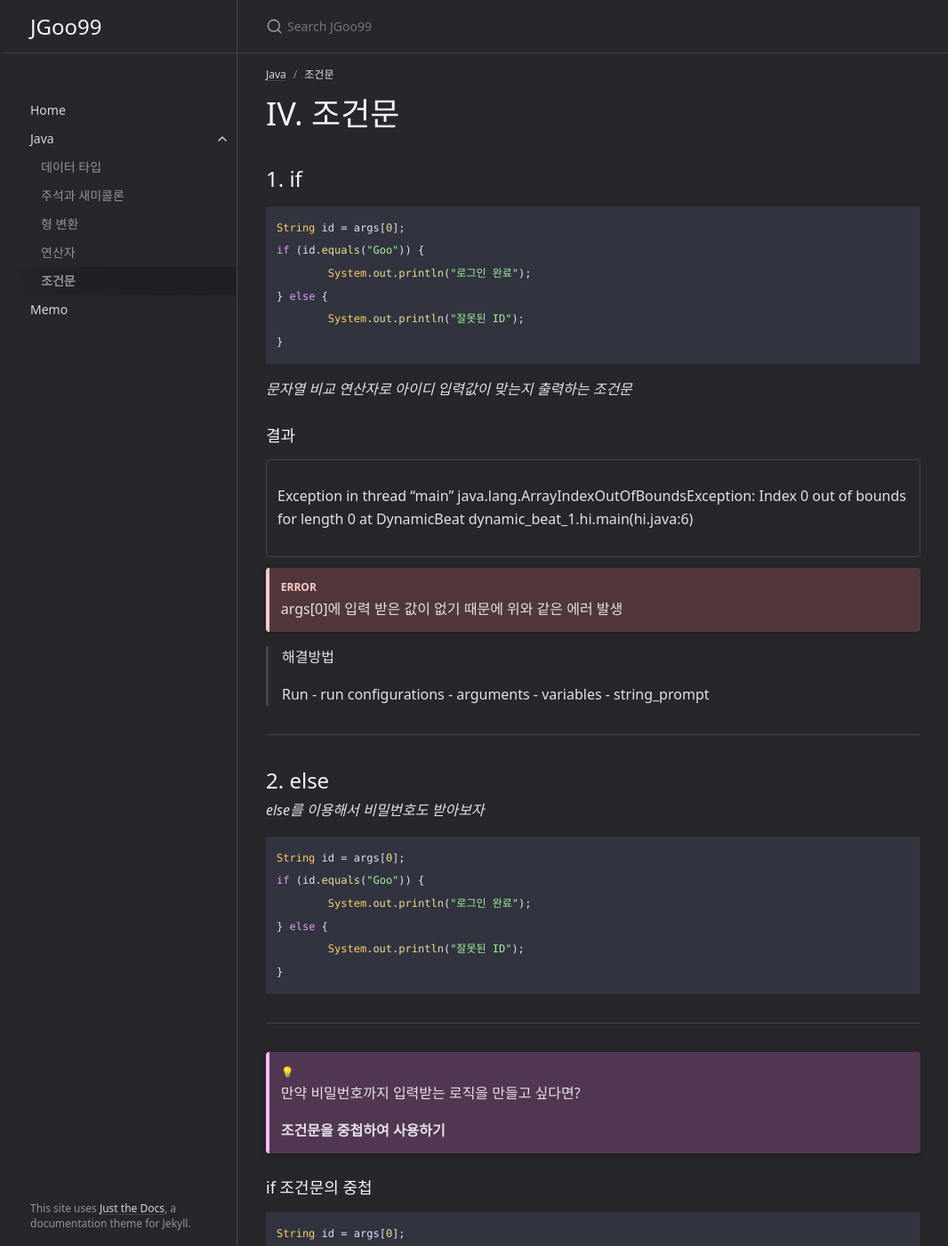
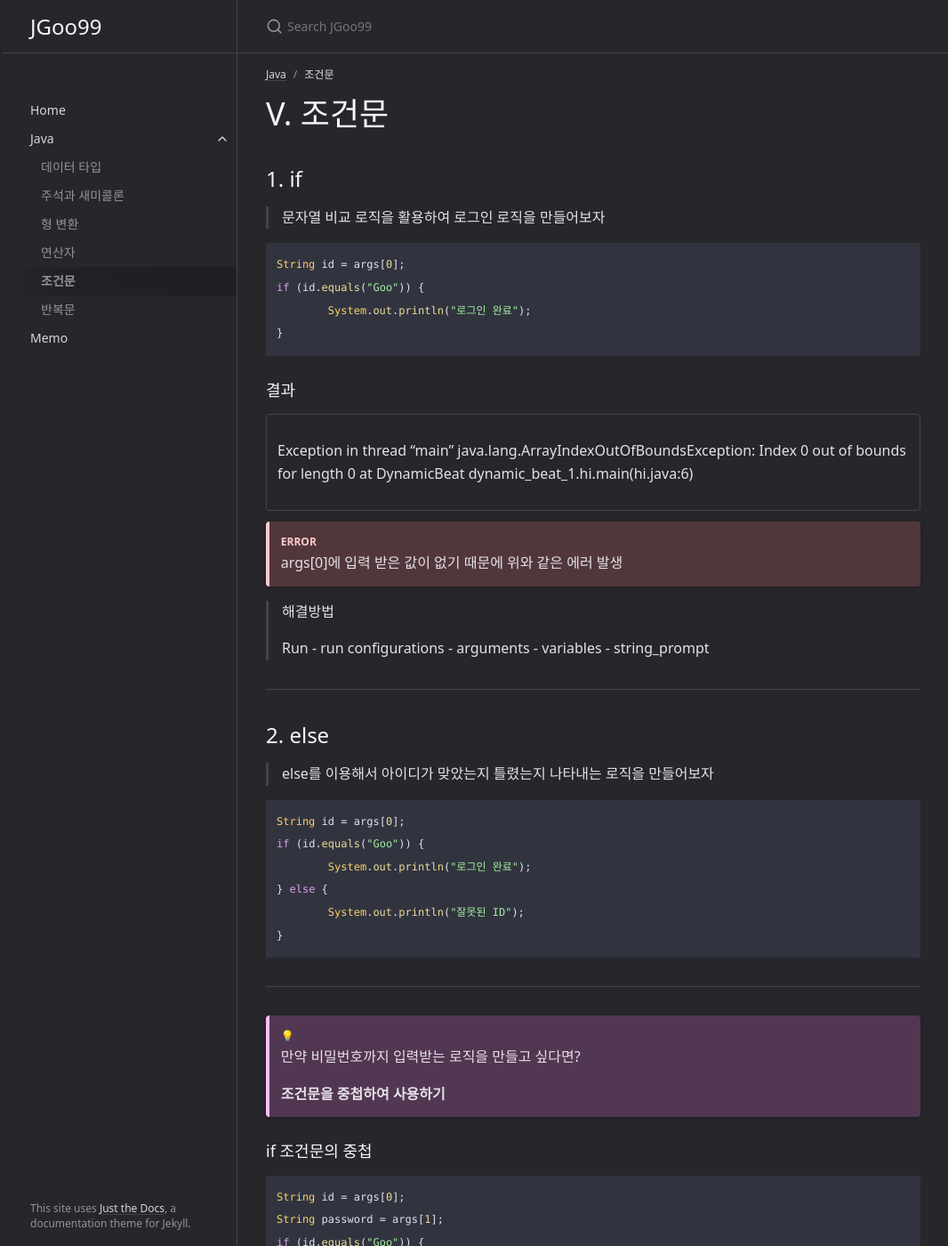
Before and after one commit to JGoo99/JGoo99.github.io, a Jekyll site: the page built from docs/java.md/conditon.md, in a window 1280 px wide and 1400 px high. Shown: the whole window at 89% size, without its empty margins (105-1171 px from the left). Built offline with Jekyll 4.4.1, drawn with Linux system fonts in a browser that asks for light colours.

````diff
--- a/docs/java.md/conditon.md
+++ b/docs/java.md/conditon.md
@@ -5,19 +5,18 @@ parent: Java
 nav_order: 5
 ---
 
-# IV. 조건문
+# V. 조건문
 
 ## 1. if
+
+> 문자열 비교 로직을 활용하여 로그인 로직을 만들어보자
 
 ```java
 String id = args[0];
 if (id.equals("Goo")) {
 	System.out.println("로그인 완료");
-} else {
-	System.out.println("잘못된 ID");
 }
 ```
-_문자열 비교 연산자로 아이디 입력값이 맞는지 출력하는 조건문_
 
 ### 결과
 
@@ -38,7 +37,8 @@ Index 0 out of bounds for length 0 at DynamicBeat dynamic_beat_1.hi.main(hi.java
 ---
 
 ## 2. else
-_else를 이용해서 비밀번호도 받아보자_
+
+> else를 이용해서 아이디가 맞았는지 틀렸는지 나타내는 로직을 만들어보자
 
 ```java
 String id = args[0];
````
Also changed, not shown: docs/java.md/loop.md (added, +104 -0 lines), docs/java.md/operator.md (+3 -3 lines).
